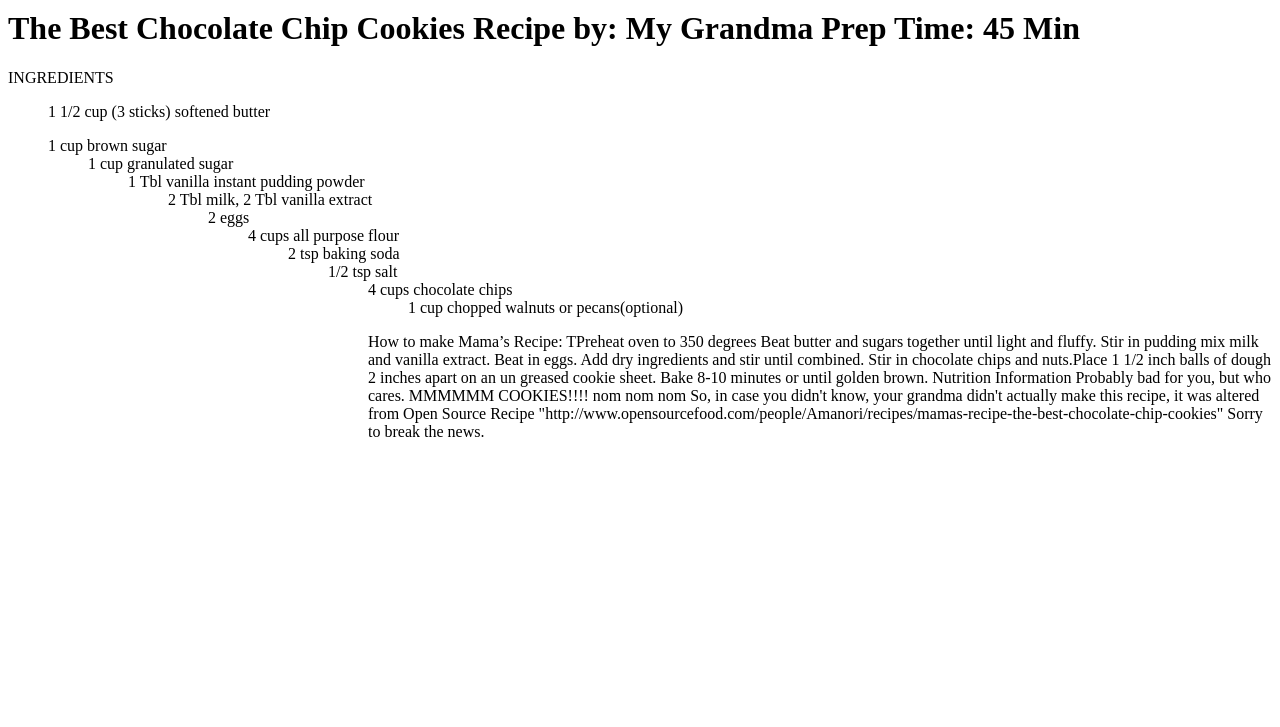
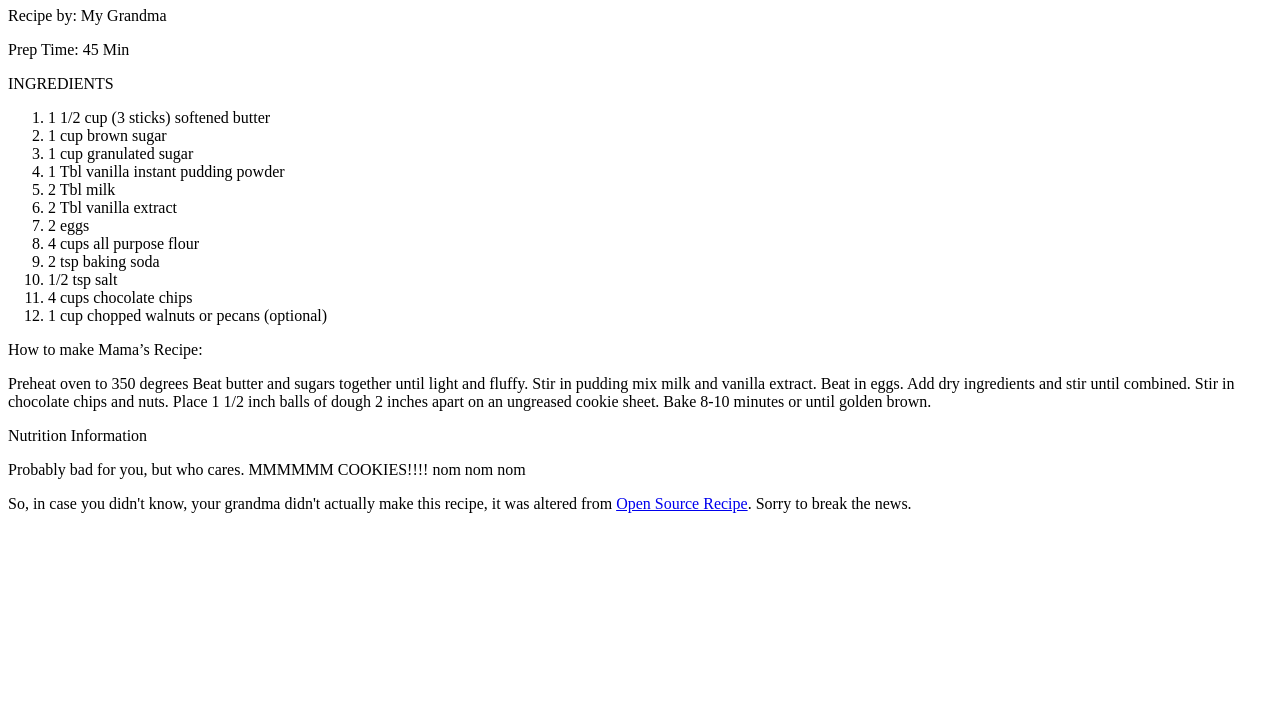
Before and after one commit to svijgen/cookie_recipe, a plain HTML site: page index.html in a window 1280 px wide. Shown: the part 73-800 px from the top of the page. Drawn offline with Linux system fonts and the light colour scheme.

Commit message:
recipe instructions

```diff
--- a/index.html
+++ b/index.html
@@ -1,4 +1,6 @@
-Task
+<!DOCTYPE html>
+
+<!Task
 ========================
 
 Your Grandma wants you to publish her famous cookie recipe to the world wide web, she's typed it out for you in this .html document (she's so nice).
@@ -7,36 +9,42 @@ She absolutely wants the directions to appear in order in a numbered list. The c
 
 Your Grandpa happens to be a great Graphic Designer and gave you the following specs to style:
 
-<!DOCTYPE>
-<body>The Cookie Recipe</body>
-=================
+The Cookie Recipe
+=================>
 
-	<h1>The Best Chocolate Chip Cookies
-	Recipe by: My Grandma
-	Prep Time: 45 Min</h1>
+<head>
+	<title>The Best Chocolate Chip Cookies</title>
+</head>
+<body>
+	<h1>The Best Chocolate Chip Cookies</h1>
+	<p>Recipe by: My Grandma</p>
+	<p>Prep Time: 45 Min</p>
 
 	<p>INGREDIENTS
-	<ul>1 1/2 cup (3 sticks) softened butter</ul>
-	<ul> 1 cup brown sugar
-	 <ul>1 cup granulated sugar
-	 <ul>1 Tbl vanilla instant pudding powder
-	 <ul>2 Tbl milk, 2 Tbl vanilla extract
-	 <ul>2 eggs
-	 <ul>4 cups all purpose flour
-	 <ul>2 tsp baking soda
-	 <ul>1/2 tsp salt
-	 <ul>4 cups chocolate chips
-	 <ul>1 cup chopped walnuts or pecans(optional)</ul>
+		<ol>
+			<li>1 1/2 cup (3 sticks) softened butter</li>
+	 		<li> 1 cup brown sugar</li>
+	 		<li>1 cup granulated sugar</li>
+	 		<li>1 Tbl vanilla instant pudding powder</li>
+	 		<li>2 Tbl milk
+	 		<li>2 Tbl vanilla extract</li>
+	 		<li>2 eggs</li>
+	 		<li>4 cups all purpose flour</li>
+	 		<li>2 tsp baking soda</li>
+	 		<li>1/2 tsp salt</li>
+	 		<li>4 cups chocolate chips</li>
+	 		<li>1 cup chopped walnuts or pecans (optional)</li>
+	 	</ol>
 	</p>
+</body>
 
-How to make Mama’s Recipe: TPreheat oven to 350 degrees Beat butter and sugars together until light and fluffy. Stir in pudding mix milk and vanilla extract. Beat in eggs. Add dry ingredients and stir until combined.
-Stir in chocolate chips and nuts.Place 1 1/2 inch balls of dough 2 inches apart on an un greased cookie sheet. Bake 8-10 minutes or until golden brown.
+	<p>How to make Mama’s Recipe:</p>
+	<p>Preheat oven to 350 degrees Beat butter and sugars together until light and fluffy. Stir in pudding mix milk and vanilla extract. Beat in eggs. Add dry ingredients and stir until combined.
+	Stir in chocolate chips and nuts. Place 1 1/2 inch balls of dough 2 inches apart on an ungreased cookie sheet. Bake 8-10 minutes or until golden brown.</p>
+
+	<p>Nutrition Information</p>
+	<p>Probably bad for you, but who cares. MMMMMM COOKIES!!!! nom nom nom</p>
 
 
-Nutrition Information
-
-Probably bad for you, but who cares. MMMMMM COOKIES!!!! nom nom nom
-
-
-So, in case you didn't know, your grandma didn't actually make this recipe, it was altered from Open Source Recipe "http://www.opensourcefood.com/people/Amanori/recipes/mamas-recipe-the-best-chocolate-chip-cookies"
+	<p>So, in case you didn't know, your grandma didn't actually make this recipe, it was altered from <a href="http://www.opensourcefood.com/people/Amanori/recipes/mamas-recipe-the-best-chocolate-chip-cookies">Open Source Recipe</a>.
 Sorry to break the news. <!--You must include the link in your final webpage -->
```
